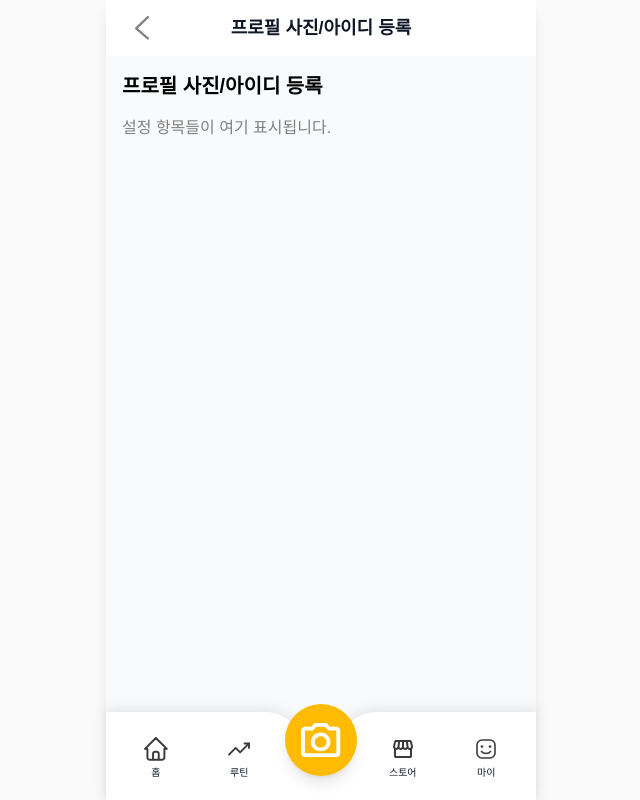
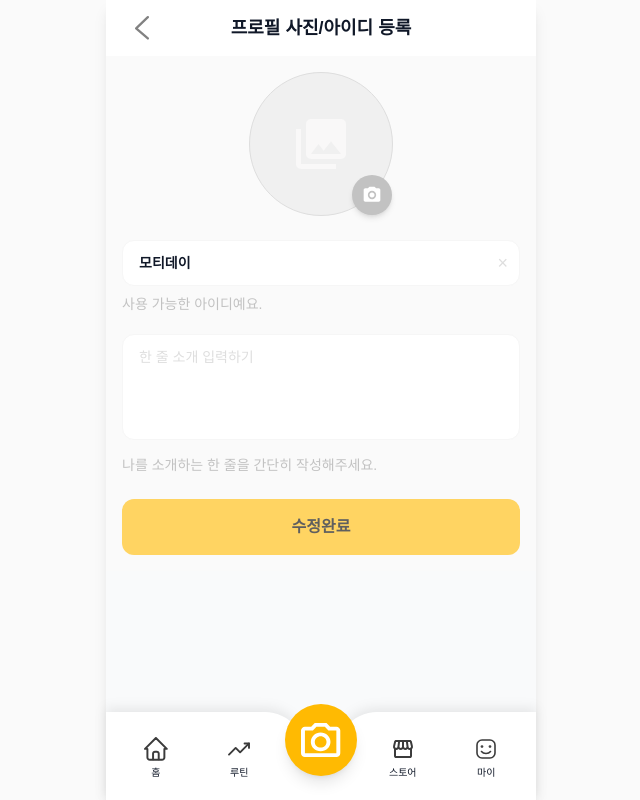
Before and after one commit to MEDILUX-club/Motiday, a React (Vite) app: page /profile/edit in a window 1280 px wide. Shown: the whole page, without its empty margins (319-959 px from the left). Built offline with nearby package versions, Linux system fonts and the light colour scheme.

Commit message:
feat: profileEdit_ui

```diff
--- a/src/pages/profile/ProfileEditPage.tsx
+++ b/src/pages/profile/ProfileEditPage.tsx
@@ -1,24 +1,88 @@
+import { useState } from 'react';
 import { useNavigate } from 'react-router-dom';
 import MainLayout from '../../components/layout/MainLayout';
+import InputField from '../../components/common/InputField';
+import Button from '../../components/common/Button';
 import iconBack from '../../assets/icons/ic_back.svg';
+import iconPhoto from '../../assets/icons/ic_photo.svg';
+import iconCamera from '../../assets/icons/ic_camera_white2.svg';
 
 const ProfileEditPage = () => {
   const navigate = useNavigate();
+  const [nickname, setNickname] = useState('모티데이');
+  const [bio, setBio] = useState('');
 
   return (
     <MainLayout
       header={{
         left: (
           <button onClick={() => navigate(-1)} className="p-2">
-            <img src={iconBack} alt="back" className="h-6 w-6 object-contain" />
+            <img src={iconBack} alt="뒤로가기" className="h-6 w-6 object-contain" />
           </button>
         ),
         title: '프로필 사진/아이디 등록',
-    }}
+      }}
     >
-      <div className="p-4 space-y-4">
-        <h1 className="text-xl font-semibold">프로필 사진/아이디 등록</h1>
-        <p className="text-gray-700">설정 항목들이 여기 표시됩니다.</p>
+      <div className="p-4 space-y-6 bg-gray-100">
+        <div className="flex flex-col items-center gap-4">
+          <div className="relative h-36 w-36 rounded-full bg-gray-300 border border-gray-400 flex items-center justify-center">
+            <img src={iconPhoto} alt="사진 업로드" className="h-15 w-15 object-contain" />
+            <button
+              type="button"
+              className="absolute bottom-0 right-0 h-10 w-10 rounded-full bg-gray-500 shadow-md flex items-center justify-center"
+            >
+              <img src={iconCamera} alt="카메라" className="h-5 w-5 object-contain" />
+            </button>
+          </div>
+        </div>
+
+        <div className="space-y-5">
+          <div className="space-y-2">
+            <div className="relative">
+              <InputField
+                value={nickname}
+                onChange={(e) => setNickname(e.target.value)}
+                placeholder="아이디 입력"
+                className="bg-white text-lg font-semibold pr-10"
+              />
+              {nickname && (
+                <button
+                  type="button"
+                  onClick={() => setNickname('')}
+                  className="absolute inset-y-0 right-3 flex items-center text-gray-400 hover:text-gray-600 text-lg"
+                >
+                  ×
+                </button>
+              )}
+            </div>
+            <div className="text-sm text-gray-500">사용 가능한 아이디예요.</div>
+          </div>
+
+          <div className="space-y-2">
+            <div className="relative">
+              <InputField
+                multiline
+                rows={4}
+                value={bio}
+                onChange={(e) => setBio(e.target.value)}
+                placeholder="한 줄 소개 입력하기"
+                className="bg-white pr-10"
+              />
+              {bio && (
+                <button
+                  type="button"
+                  onClick={() => setBio('')}
+                  className="absolute right-3 top-3 text-gray-400 hover:text-gray-600 text-xl"
+                >
+                  ×
+                </button>
+              )}
+            </div>
+            <div className="text-sm text-gray-500">나를 소개하는 한 줄을 간단히 작성해주세요.</div>
+          </div>
+        </div>
+
+        <Button onClick={() => navigate(-1)}>수정완료</Button>
       </div>
     </MainLayout>
   );
--- a/src/pages/profile/ProfilePage.tsx
+++ b/src/pages/profile/ProfilePage.tsx
@@ -33,7 +33,10 @@ const ProfilePage = () => {
                 <span className="flex items-center gap-1 rounded-full bg-yellow-100 text-yellow-700 text-xs font-semibold px-2 py-1">
                   <span className="text-[10px]">✔</span> 인증 12회
                 </span>
-                <button className="ml-auto text-gray-400 hover:text-gray-600">
+                <button
+                  className="ml-auto text-gray-400 hover:text-gray-600"
+                  onClick={() => navigate('/profile/edit')}
+                >
                   <img src={iconPencil} alt="프로필 수정" className="h-4 w-4 object-contain" />
                 </button>
               </div>
```
Also changed, not shown: src/assets/icons/ic_camera_white2.svg (added).
